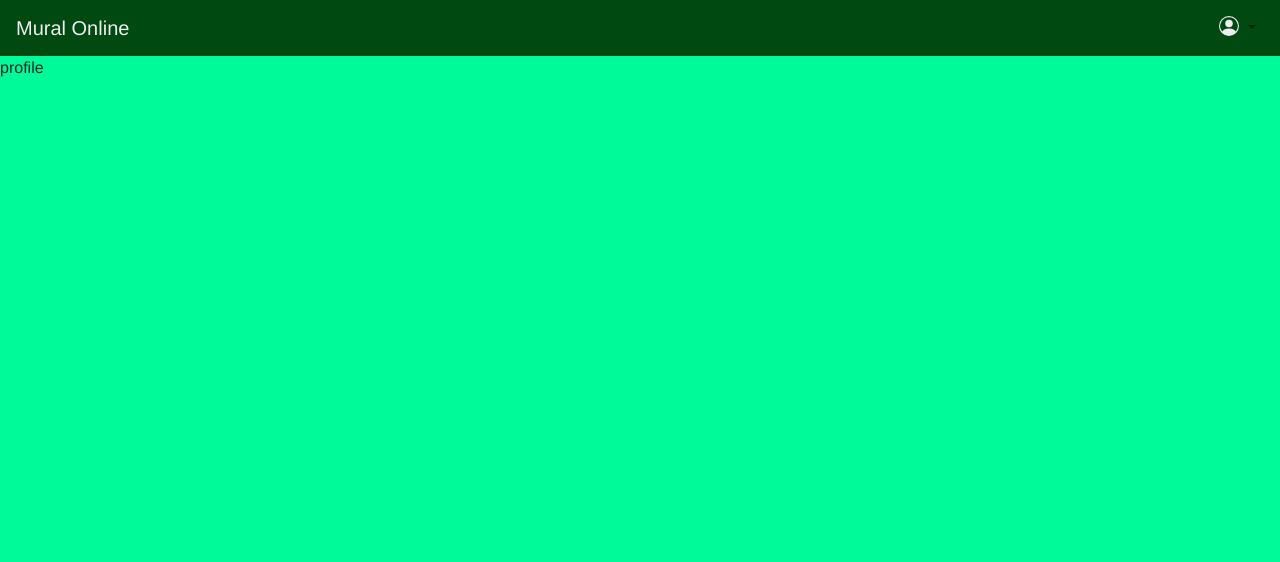
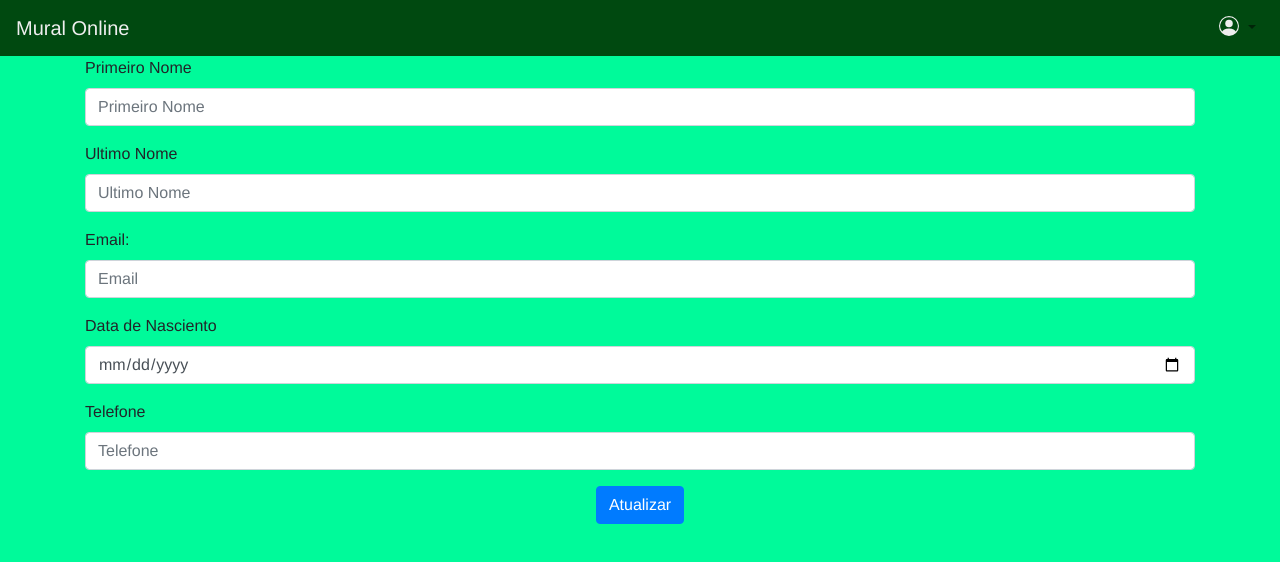
Before and after one commit to jacksonPrimo/projeto-los-hermanos-frontend, a Vue app: page /perfil in a window 1280 px wide. Shown: the top 562 px of the page. Built offline with nearby package versions, Linux system fonts and the light colour scheme; no server answers; sample sign-in values are in the browser's storage.

Commit message:
increase edit profile

```diff
--- a/src/views/Profile.vue
+++ b/src/views/Profile.vue
@@ -1,8 +1,112 @@
 <template>
-  <div>profile</div>
+  <div class="container">
+    <b-form @submit.prevent="update()">
+      <b-form-group
+        label="Primeiro Nome"
+        label-for="firstName"
+      >
+        <b-form-input
+          id="firstName"
+          v-model="updateForm.firstName"
+          type="text"
+          placeholder="Primeiro Nome"
+          required
+        ></b-form-input>
+      </b-form-group>
+      <b-form-group
+        label="Ultimo Nome"
+        label-for="lastName"
+      >
+        <b-form-input
+          id="lastName"
+          v-model="updateForm.lastName"
+          type="text"
+          placeholder="Ultimo Nome"
+          required
+        ></b-form-input>
+      </b-form-group>
+      <b-form-group
+        id="input-group-1"
+        label="Email:"
+        label-for="email"
+      >
+        <b-form-input
+          id="email"
+          v-model="updateForm.email"
+          type="email"
+          placeholder="Email"
+          required
+        ></b-form-input>
+      </b-form-group>
+      <b-form-group label="Data de Nasciento" label-for="birthDate">
+        <b-form-input
+          id="birthDate"
+          type="date"
+          v-model="updateForm.birthDate"
+          placeholder="Data de Nascimento"
+          required
+        ></b-form-input>
+      </b-form-group>
+      <b-form-group label="Telefone" label-for="phone">
+        <b-form-input
+          id="phone"
+          v-model="updateForm.phone"
+          placeholder="Telefone"
+        ></b-form-input>
+      </b-form-group>
+      <b-form-group class="text-center">
+        <b-button type="submit" variant="primary">Atualizar</b-button>
+      </b-form-group>
+    </b-form>
+  </div>
 </template>
 <script>
+import axios from '../services/axios'
+import { mapGetters } from 'vuex'
 export default {
-  name: 'profile'
+  name: 'profile',
+  data(){
+    return {
+      updateForm: {
+        firstName: '',
+        lastName: '',
+        email: '',
+        birthDate: '',
+        phone: '',
+        password: '',
+        type: ''
+      }
+    }
+  },
+  computed: {
+    ...mapGetters('auth', ['userAuthenticated'])
+  },
+  mounted(){
+    const uid = this.userAuthenticated.id
+    axios.get(`users/${uid}`).then(resp=>{
+      this.updateForm = resp.data
+      this.updateForm.birthDate = resp.data.birthDate.split('/').reverse().join('-')
+    })
+  },
+  methods: {
+    update(){
+      const uid = this.userAuthenticated.id
+      axios.put(`users/${uid}`, this.updateForm).then(
+        () => {
+          alert('perfil atualizado')
+        },
+        error=>{
+          console.log({...error})
+          const code = error.response.status
+          if(code === 409 )
+            alert('usuario não encontrado')
+          if(code === 400 )
+            alert('Dados Invalidos')
+          if(code === 500 )
+            alert('Erro no servidor')
+        }
+      )
+    }
+  }
 }
 </script>
```
